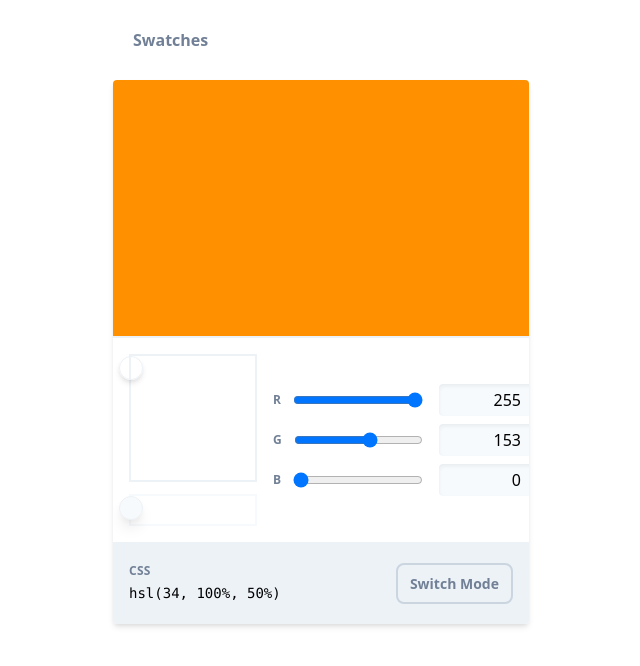
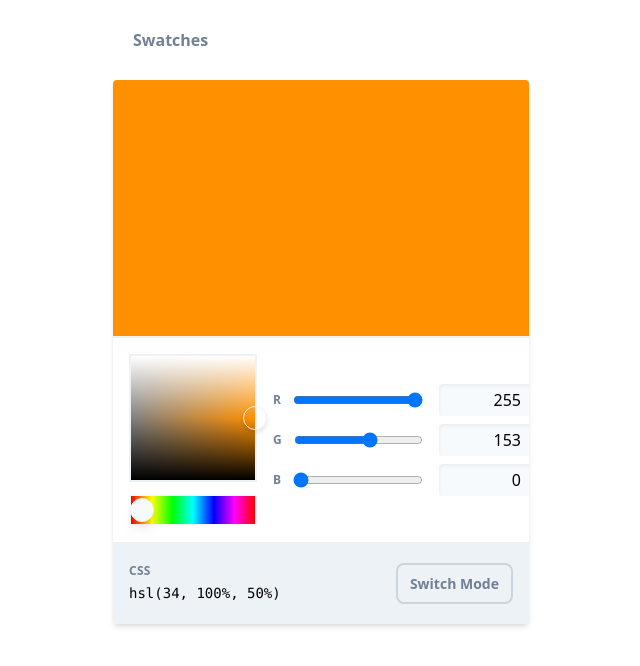
Before and after one commit to artisonian/sveltejs-tailwind-starter, a Svelte app: page / in a window 1280 px wide. Shown: the top 666 px of the page, without its empty margins (319-959 px from the left). Built offline with nearby package versions, Linux system fonts and the light colour scheme.

Commit message:
Create color picker components

```diff
--- a/src/App.svelte
+++ b/src/App.svelte
@@ -1,4 +1,7 @@
 <script>
+  import HuePicker from "./HuePicker.svelte";
+  import SatLightPicker from "./SatLightPicker.svelte";
+
   let [h, s, l] = [34, 100, 50];
   let [r, g, b] = [255, 153, 0];
 
@@ -32,25 +35,8 @@
 
     <div class="flex items-center p-4 border-t-2 border-gray-200">
       <div>
-        <div
-          x-data="app.satLightPicker()"
-          x-init="init()"
-          x-spread="well"
-          class="relative flex-none w-32 h-32 border-2 border-gray-200">
-          <span
-            x-spread="thumb"
-            class="block absolute w-6 h-6 -mb-3 -ml-3 bg-transparent rounded-full border border-4 border-gray-200 shadow-md" />
-        </div>
-
-        <div
-          x-data="app.huePicker()"
-          x-init="init()"
-          x-spread="well"
-          class="relative flex-none mt-3 w-32 h-8 border-2 border-gray-100">
-          <span
-            x-spread="thumb"
-            class="block absolute w-6 h-6 -mb-3 -ml-3 border border-gray-200 rounded-full bg-gray-100 shadow-lg" />
-        </div>
+        <SatLightPicker {h} {s} {l} />
+        <HuePicker {h} />
       </div>
 
       {#if mode === 'hsl'}
--- /dev/null
+++ b/src/HuePicker.svelte
@@ -0,0 +1,28 @@
+<script>
+  export let h = 0;
+
+  $: z = Math.floor((h / 360) * 100);
+
+  $: thumbStyle = `left: ${z}%; bottom: 50%;`;
+
+  const wellStyle = `
+    touch-action: none;
+    background: linear-gradient(to right,
+      hsl(0, 100%, 50%),
+      hsl(60, 100%, 50%),
+      hsl(120, 100%, 50%),
+      hsl(180, 100%, 50%),
+      hsl(240, 100%, 50%),
+      hsl(300, 100%, 50%),
+      hsl(360, 100%, 50%)
+    );
+  `;
+</script>
+
+<div
+  class="relative flex-none mt-3 w-32 h-8 border-2 border-gray-100"
+  style={wellStyle}>
+  <span
+    class="block absolute w-6 h-6 -mb-3 -ml-3 border border-gray-200 rounded-full bg-gray-100 shadow-lg"
+    style={thumbStyle} />
+</div>
--- /dev/null
+++ b/src/SatLightPicker.svelte
@@ -0,0 +1,29 @@
+<script>
+  export let h = 0;
+  export let s = 0;
+  export let l = 0;
+
+  $: thumbStyle = `left: ${s}%; bottom: ${l}%;`;
+
+  $: wellStyle = `
+    touch-action: none;
+    background: linear-gradient(to bottom,
+      hsl(${h}, 0%, 100%) 0%,
+      hsla(${h}, 0%, 100%, 0) 50%,
+      hsla(${h}, 0%, 0%, 0) 50%,
+      hsl(${h}, 0%, 0%) 100%
+    ), linear-gradient(to right,
+      hsl(${h}, 0%, 50%) 0%,
+      hsla(${h}, 0%, 50%, 0) 100%
+    );
+    background-color: hsl(${h}, 100%, 50%);
+  `;
+</script>
+
+<div
+  class="relative flex-none w-32 h-32 border-2 border-gray-200"
+  style={wellStyle}>
+  <span
+    class="block absolute w-6 h-6 -mb-3 -ml-3 bg-transparent rounded-full border border-4 border-gray-200 shadow-md"
+    style={thumbStyle} />
+</div>
```
